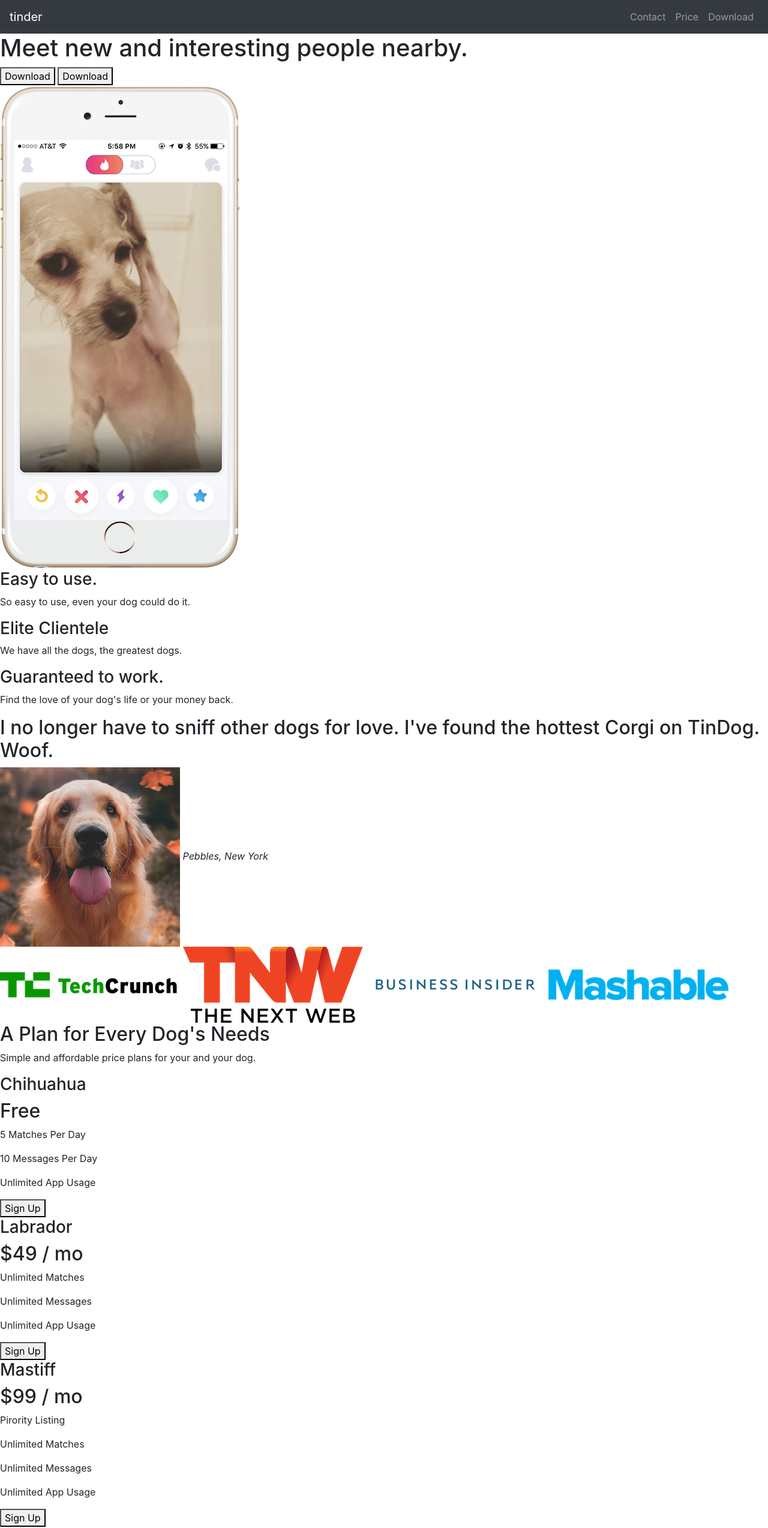
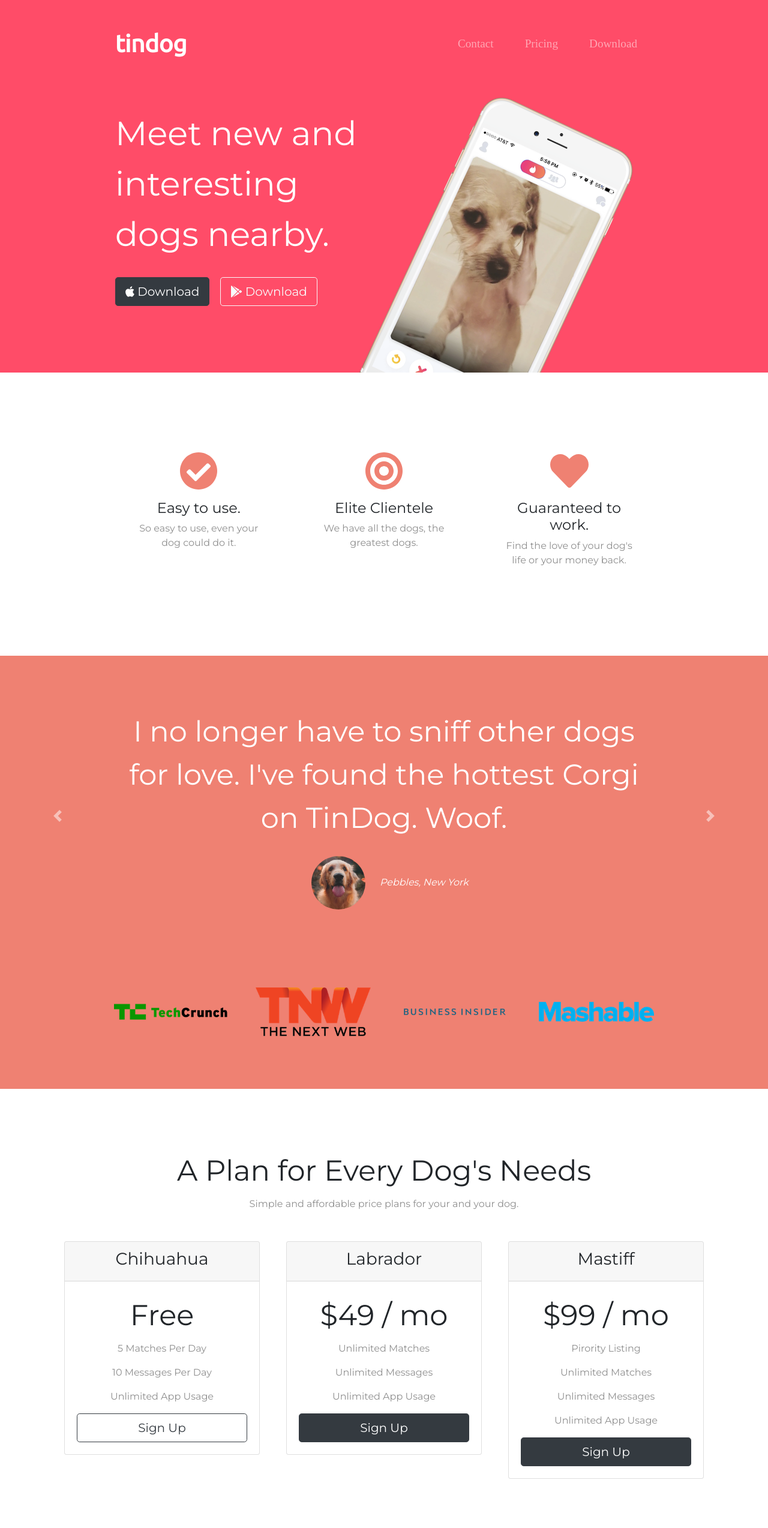
Before and after one commit to vianadaniel/tinder, a plain HTML site: page index.html in a window 1280 px wide. Shown: the top 2547 px of the page at 60% size. Drawn offline with nearby package versions, Linux system fonts and the light colour scheme.

Commit message:
Final css

```diff
--- a/css/styles.css
+++ b/css/styles.css
@@ -0,0 +1,179 @@
+
+body {
+  font-family: "Montserrat";
+  text-align: center;
+}
+
+h1, h2, h3, h4, h5, h6 {
+  font-family: "Montserrat";
+}
+
+p {
+  color: #8f8f8f;
+}
+
+/* Headings */
+
+.big-heading {
+  font-family: "Montserrat";
+  font-size: 3.5rem;
+  line-height: 1.5;
+}
+
+.section-heading {
+  font-size: 3rem;
+  line-height: 1.5;
+}
+
+/* Containers */
+
+.container-fluid{
+  padding: 7% 15%;
+}
+
+/* Sections */
+
+.colored-section {
+  background-color: #ff4c68;
+  color: #fff;
+}
+
+.white-section {
+  background-color: #fff;
+}
+
+/* Navigation Bar */
+
+.navbar {
+  padding: 0 0 4.5rem;
+}
+
+.navbar-brand {
+  font-family: "Ubuntu";
+  font-size: 2.5rem;
+  font-weight: bold;
+}
+
+.nav-item {
+  padding: 0 18px;
+}
+
+.nav-link {
+  font-size: 1.2rem;
+  font-family: "Montserrat-Light";
+}
+
+/* Buttons */
+
+.download-button {
+  margin: 5% 3% 5% 0;
+}
+
+/* Title Section */
+
+#title {
+  background-color: #ff4c68;
+  color: #fff;
+  text-align: left;
+}
+
+#title .container-fluid {
+  padding: 3% 15% 7%;
+}
+
+/* Title Image */
+
+.title-image {
+  width: 60%;
+  transform: rotate(25deg);
+  position: absolute;
+  right: 30%;
+}
+
+/* Features Section */
+
+#features {
+  position: relative;
+}
+
+.feature-title {
+  font-size: 1.5rem;
+}
+
+.feature-box {
+  padding: 4.5%;
+}
+
+.icon {
+  color: #ef8172;
+  margin-bottom: 1rem;
+}
+
+.icon:hover {
+  color: #ff4c68;
+}
+
+/* Testimonial Section */
+
+#testimonials {
+  background-color: #ef8172;
+}
+
+.testimonial-text {
+  font-size: 3rem;
+  line-height: 1.5;
+}
+
+.testimonial-image {
+  width: 10%;
+  border-radius: 100%;
+  margin: 20px;
+}
+
+
+#press {
+  background-color: #ef8172;
+  padding-bottom: 3%;
+}
+
+.press-logo {
+  width: 15%;
+  margin: 20px 20px 50px;
+}
+
+/* Pricing Section */
+
+#pricing {
+  padding: 100px;
+}
+
+.price-text {
+  font-size: 3rem;
+  line-height: 1.5;
+}
+
+.pricing-column {
+  padding: 3% 2%;
+}
+
+/* CTA Section */
+
+
+/* Footer Section */
+
+
+.social-icon {
+  margin: 20px 10px;
+}
+
+@media (max-width: 1028px) {
+
+  #title {
+    text-align: center;
+  }
+
+  .title-image {
+    position: static;
+    transform: rotate(0);
+  }
+}
--- a/index.html
+++ b/index.html
@@ -3,52 +3,75 @@
 
 <head>
   <meta charset="utf-8">
-  <title>Tinder</title>
+  <title>TinDog</title>
+
+  <!-- Google Fonts -->
+  <link href="https://fonts.googleapis.com/css?family=Montserrat|Ubuntu" rel="stylesheet">
+  <link href="https://fonts.googleapis.com/css2?family=Montserrat:wght@900&display=swap" rel="stylesheet">
+
+  <!-- CSS Stylesheets -->
+  <link rel="stylesheet" href="https://maxcdn.bootstrapcdn.com/bootstrap/4.0.0/css/bootstrap.min.css" integrity="sha384-Gn5384xqQ1aoWXA+058RXPxPg6fy4IWvTNh0E263XmFcJlSAwiGgFAW/dAiS6JXm" crossorigin="anonymous">
   <link rel="stylesheet" href="css/styles.css">
-  <link rel="stylesheet" href="https://stackpath.bootstrapcdn.com/bootstrap/4.5.0/css/bootstrap.min.css" integrity="sha384-9aIt2nRpC12Uk9gS9baDl411NQApFmC26EwAOH8WgZl5MYYxFfc+NcPb1dKGj7Sk" crossorigin="anonymous">
+
+  <!-- Font Awesome -->
+  <script defer src="https://use.fontawesome.com/releases/v5.0.7/js/all.js"></script>
+
+  <!-- Bootstrap Scripts -->
+  <script src="https://code.jquery.com/jquery-3.2.1.slim.min.js" integrity="sha384-KJ3o2DKtIkvYIK3UENzmM7KCkRr/rE9/Qpg6aAZGJwFDMVNA/GpGFF93hXpG5KkN" crossorigin="anonymous"></script>
+  <script src="https://cdnjs.cloudflare.com/ajax/libs/popper.js/1.12.9/umd/popper.min.js" integrity="sha384-ApNbgh9B+Y1QKtv3Rn7W3mgPxhU9K/ScQsAP7hUibX39j7fakFPskvXusvfa0b4Q" crossorigin="anonymous"></script>
+  <script src="https://maxcdn.bootstrapcdn.com/bootstrap/4.0.0/js/bootstrap.min.js" integrity="sha384-JZR6Spejh4U02d8jOt6vLEHfe/JQGiRRSQQxSfFWpi1MquVdAyjUar5+76PVCmYl" crossorigin="anonymous"></script>
 </head>
-<header>
-  <nav class="navbar navbar-expand-lg navbar-dark bg-dark">
-    <a class="navbar-brand" href="#">tinder</a>
-    <button class="navbar-toggler" type="button" data-toggle="collapse" data-target="#navbarSupportedContent" aria-controls="navbarSupportedContent" aria-expanded="false" aria-label="Toggle navigation">
+
+<body>
+
+  <section class="colored-section" id="title">
+
+    <div class="container-fluid">
+
+      <!-- Nav Bar -->
+
+      <nav class="navbar navbar-expand-lg navbar-dark">
+
+        <a class="navbar-brand" href="">tindog</a>
+
+        <button class="navbar-toggler" type="button" data-toggle="collapse" data-target="#navbarTogglerDemo02">
             <span class="navbar-toggler-icon"></span>
         </button>
 
-    <div class="collapse navbar-collapse" id="navbarSupportedContent">
+        <div class="collapse navbar-collapse" id="navbarTogglerDemo02">
+
           <ul class="navbar-nav ml-auto">
             <li class="nav-item">
-          <a class="nav-link" href="#">Contact <span class="sr-only">(current)</span></a>
+              <a class="nav-link" href="#footer">Contact</a>
             </li>
             <li class="nav-item">
-          <a class="nav-link" href="#">Price <span class="sr-only">(current)</span></a>
+              <a class="nav-link" href="#pricing">Pricing</a>
             </li>
             <li class="nav-item">
-          <a class="nav-link" href="#">Download<span class="sr-only">(current)</span></a>
+              <a class="nav-link" href="#cta">Download</a>
             </li>
-
+          </ul>
 
         </div>
       </nav>
-</header>
-
-<body>
-
-  <section id="title">
-
-    <!-- Nav Bar -->
-
-
 
 
       <!-- Title -->
 
-    <div>
-      <h1>Meet new and interesting people nearby.</h1>
-      <button type="button">Download</button>
-      <button type="button">Download</button>
+      <div class="row">
+
+        <div class="col-lg-6">
+          <h1 class="big-heading">Meet new and interesting dogs nearby.</h1>
+          <button type="button" class="btn btn-dark btn-lg download-button"><i class="fab fa-apple"></i> Download</button>
+          <button type="button" class="btn btn-outline-light btn-lg download-button"><i class="fab fa-google-play"></i> Download</button>
         </div>
-    <div>
-      <img src="images/iphone6.png" alt="iphone-mockup">
+
+        <div class="col-lg-6">
+          <img class="title-image" src="images/iphone6.png" alt="iphone-mockup">
+        </div>
+
+      </div>
+
     </div>
 
   </section>
@@ -56,98 +79,160 @@
 
   <!-- Features -->
 
-  <section id="features">
+  <section class="white-section" id="features">
 
-    <h3>Easy to use.</h3>
+    <div class="container-fluid">
+
+      <div class="row">
+        <div class="feature-box col-lg-4">
+          <i class="icon fas fa-check-circle fa-4x"></i>
+          <h3 class="feature-title">Easy to use.</h3>
           <p>So easy to use, even your dog could do it.</p>
+        </div>
 
-    <h3>Elite Clientele</h3>
+        <div class="feature-box col-lg-4">
+          <i class="icon fas fa-bullseye fa-4x"></i>
+          <h3 class="feature-title">Elite Clientele</h3>
           <p>We have all the dogs, the greatest dogs.</p>
+        </div>
 
-    <h3>Guaranteed to work.</h3>
+        <div class="feature-box col-lg-4">
+          <i class="icon fas fa-heart fa-4x"></i>
+          <h3 class="feature-title">Guaranteed to work.</h3>
           <p>Find the love of your dog's life or your money back.</p>
+        </div>
+      </div>
 
+
+    </div>
   </section>
 
 
   <!-- Testimonials -->
 
-  <section id="testimonials">
+  <section class="colored-section" id="testimonials">
 
-    <h2>I no longer have to sniff other dogs for love. I've found the hottest Corgi on TinDog. Woof.</h2>
-    <img src="images/dog-img.jpg" alt="dog-profile">
+    <div id="testimonial-carousel" class="carousel slide" data-ride="false">
+      <div class="carousel-inner">
+        <div class="carousel-item active container-fluid">
+          <h2 class="testimonial-text">I no longer have to sniff other dogs for love. I've found the hottest Corgi on TinDog. Woof.</h2>
+          <img class="testimonial-image" src="images/dog-img.jpg" alt="dog-profile">
           <em>Pebbles, New York</em>
-
-    <!-- <h2 class="testimonial-text">My dog used to be so lonely, but with TinDog's help, they've found the love of their life. I think.</h2>
+        </div>
+        <div class="carousel-item container-fluid">
+          <h2 class="testimonial-text">My dog used to be so lonely, but with TinDog's help, they've found the love of their life. I think.</h2>
           <img class="testimonial-image" src="images/lady-img.jpg" alt="lady-profile">
-    <em>Beverly, Illinois</em> -->
+          <em>Beverly, Illinois</em>
+        </div>
+      </div>
+      <a class="carousel-control-prev" href="#testimonial-carousel" role="button" data-slide="prev">
+    <span class="carousel-control-prev-icon"></span>
+      </a>
+      <a class="carousel-control-next" href="#testimonial-carousel" role="button" data-slide="next">
+    <span class="carousel-control-next-icon"></span>
+      </a>
+    </div>
 
   </section>
 
 
   <!-- Press -->
 
-  <section id="press">
-    <img src="images/techcrunch.png" alt="tc-logo">
-    <img src="images/tnw.png" alt="tnw-logo">
-    <img src="images/bizinsider.png" alt="biz-insider-logo">
-    <img src="images/mashable.png" alt="mashable-logo">
+  <section class="colored-section" id="press">
+    <img class="press-logo" src="images/techcrunch.png" alt="tc-logo">
+    <img class="press-logo" src="images/tnw.png" alt="tnw-logo">
+    <img class="press-logo" src="images/bizinsider.png" alt="biz-insider-logo">
+    <img class="press-logo" src="images/mashable.png" alt="mashable-logo">
 
   </section>
 
 
   <!-- Pricing -->
 
-  <section id="pricing">
+  <section class="white-section" id="pricing">
 
-    <h2>A Plan for Every Dog's Needs</h2>
+    <h2 class="section-heading">A Plan for Every Dog's Needs</h2>
     <p>Simple and affordable price plans for your and your dog.</p>
 
+    <div class="row">
 
+      <div class="pricing-column col-lg-4 col-md-6">
+        <div class="card">
+          <div class="card-header">
             <h3>Chihuahua</h3>
-    <h2>Free</h2>
+          </div>
+          <div class="card-body">
+            <h2 class="price-text">Free</h2>
             <p>5 Matches Per Day</p>
             <p>10 Messages Per Day</p>
             <p>Unlimited App Usage</p>
-    <button type="button">Sign Up</button>
+            <button class="btn btn-lg btn-block btn-outline-dark" type="button">Sign Up</button>
+          </div>
+        </div>
+      </div>
 
-
+      <div class="pricing-column col-lg-4 col-md-6">
+        <div class="card">
+          <div class="card-header">
             <h3>Labrador</h3>
-    <h2>$49 / mo</h2>
+          </div>
+          <div class="card-body">
+            <h2 class="price-text">$49 / mo</h2>
             <p>Unlimited Matches</p>
             <p>Unlimited Messages</p>
             <p>Unlimited App Usage</p>
-    <button type="button">Sign Up</button>
+            <button class="btn btn-lg btn-block btn-dark" type="button">Sign Up</button>
+          </div>
+        </div>
+      </div>
 
-
+      <div class="pricing-column col-lg-4">
+        <div class="card">
+          <div class="card-header">
             <h3>Mastiff</h3>
-    <h2>$99 / mo</h2>
+          </div>
+          <div class="card-body">
+            <h2 class="price-text">$99 / mo</h2>
             <p>Pirority Listing</p>
             <p>Unlimited Matches</p>
             <p>Unlimited Messages</p>
             <p>Unlimited App Usage</p>
-    <button type="button">Sign Up</button>
+            <button class="btn btn-lg btn-block btn-dark" type="button">Sign Up</button>
+
+          </div>
+        </div>
+      </div>
+
+
+
+    </div>
 
   </section>
 
 
   <!-- Call to Action -->
 
-  <section id="cta">
+  <section class="colored-section" id="cta">
 
-    <h3>Find the True Love of Your Dog's Life Today.</h3>
-    <button type="button">Download</button>
-    <button type="button">Download</button>
+    <div class="container-fluid">
 
+      <h3 class="big-heading">Find the True Love of Your Dog's Life Today.</h3>
+      <button class="download-button btn btn-lg btn-dark" type="button"><i class="fab fa-apple"></i> Download</button>
+      <button class="download-button btn btn-lg brn-light" type="button"><i class="fab fa-google-play"></i> Download</button>
+    </div>
   </section>
 
 
   <!-- Footer -->
 
-  <footer id="footer">
-
+  <footer class="white-section" id="footer">
+    <div class="container-fluid">
+      <i class="social-icon fab fa-facebook-f"></i>
+      <i class="social-icon fab fa-twitter"></i>
+      <i class="social-icon fab fa-instagram"></i>
+      <i class="social-icon fas fa-envelope"></i>
       <p>© Copyright 2018 TinDog</p>
-
+    </div>
   </footer>
 
 
```
Lines whose indentation alone changed are shown as unchanged.
